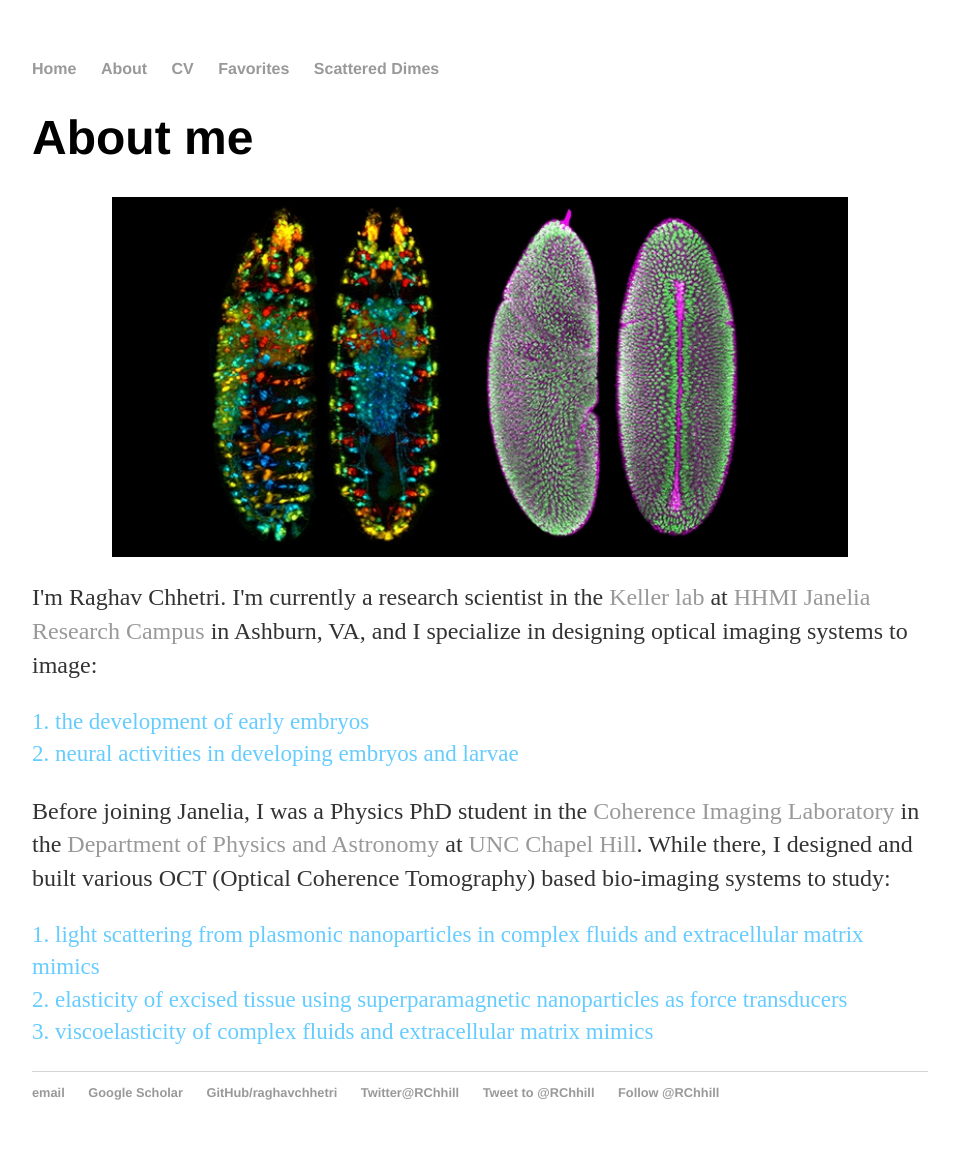
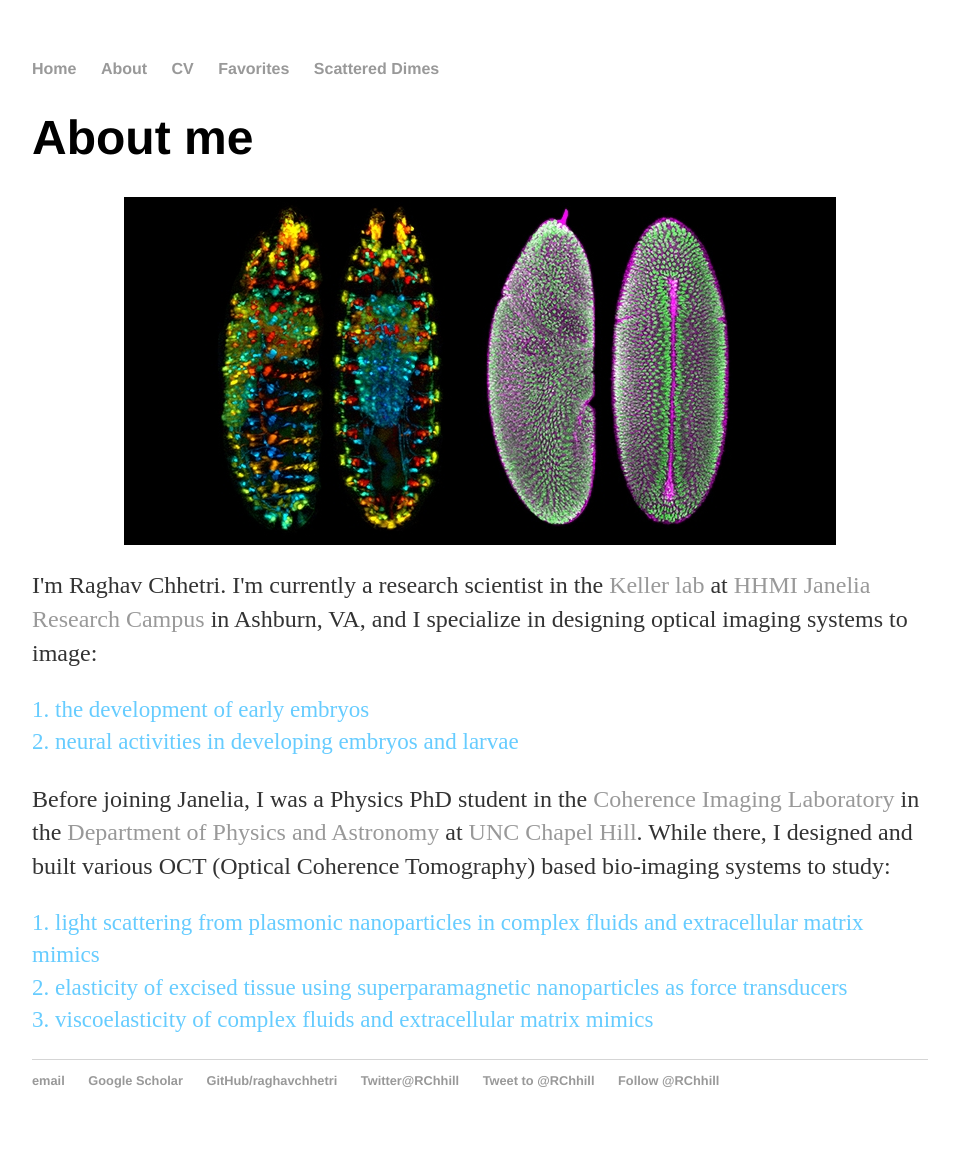
Before and after one commit to raghavchhetri/raghavchhetri.github.io, a Jekyll site: the page built from about/index.html, in a window 1280 px wide. Shown: the whole page, without its empty margins (160-1119 px from the left). Built offline with Jekyll 4.4.1, drawn with Linux system fonts in a browser that asks for light colours; comment, search, counter and statistics services are not loaded.

Commit message:
Update index.html

```diff
--- a/about/index.html
+++ b/about/index.html
@@ -4,7 +4,7 @@ title: About Raghav Chhetri
 ---
 		<div class="about">
 			<h1>About me</h1>
-			<div style="height: 360px">
+			<div style="height: 348px">
 				<img src="/about/DrosophilaCombined.png" alt="Neurons,Development" style="max-height:100%; width:100%; object-fit:contain" class="inline"/>
 			</div>
 			<p>I'm Raghav Chhetri. I'm currently a research scientist in the <a href="https://www.janelia.org/lab/keller-lab">Keller lab</a> at <a href="https://www.janelia.org/">HHMI Janelia Research Campus</a> in Ashburn, VA, and
```
